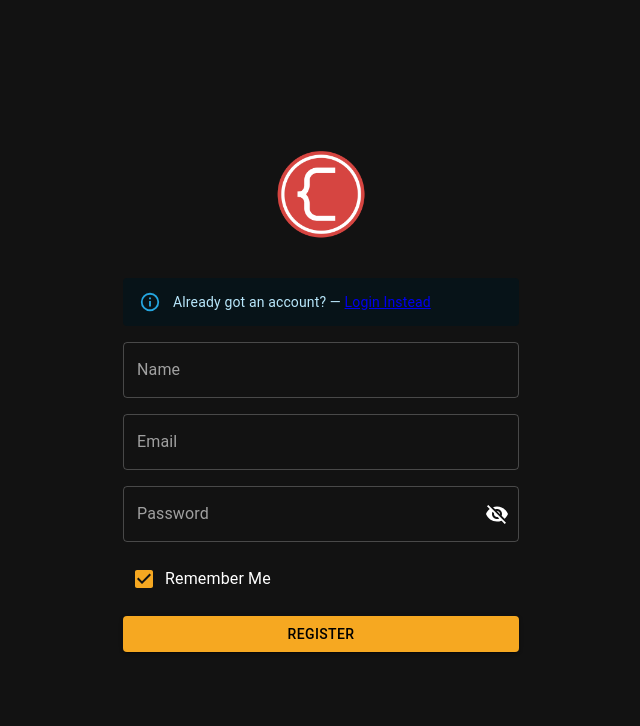
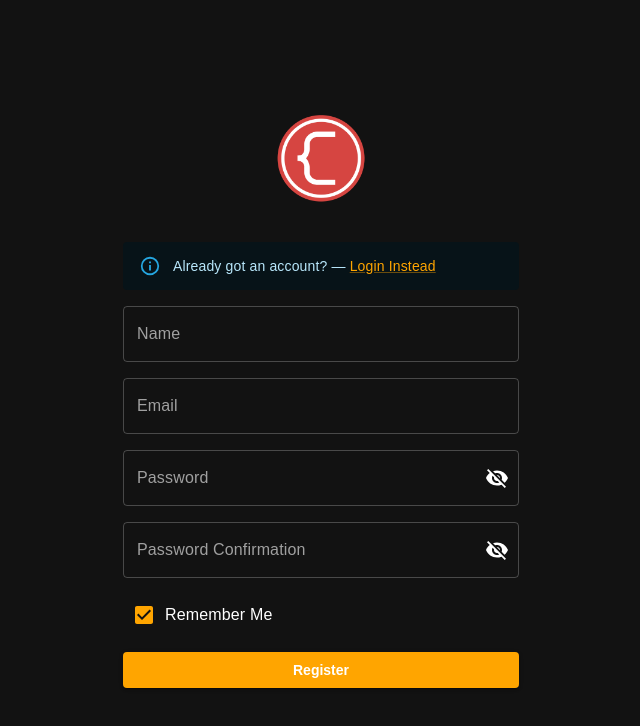
Before and after one commit to BahnMiFPS/codercomm, a React (Create React App) app: page /register in a window 1280 px wide. Shown: the top 726 px of the page, without its empty margins (319-959 px from the left). Built offline with nearby package versions, Linux system fonts and the light colour scheme.

Commit message:
init function

```diff
--- /dev/null
+++ b/src/components/LoadingScreen.js
@@ -0,0 +1,21 @@
+import { Box, CircularProgress } from "@mui/material"
+import React from "react"
+
+function LoadingScreen() {
+	return (
+		<Box
+			sx={{
+				height: "100vh",
+				width: "100%",
+				display: "flex",
+				flexDirection: "column",
+				justifyContent: "center",
+				alignItems: "center",
+			}}
+		>
+			<CircularProgress />
+		</Box>
+	)
+}
+
+export default LoadingScreen
--- a/src/components/form/LoginForm.js
+++ b/src/components/form/FormProvider.js
@@ -8,20 +8,27 @@ import {
 	InputAdornment,
 	Stack,
 	TextField,
+	Link,
 } from "@mui/material"
 import { Visibility, VisibilityOff } from "@mui/icons-material"
 import { useFormik } from "formik"
 import * as Yup from "yup"
-import { Link } from "react-router-dom"
+import { Link as RouterLink } from "react-router-dom"
 import { LoadingButton } from "@mui/lab"
 
-const LoginForm = ({ initialValues, onSubmit, buttonText }) => {
+const FormProvider = ({ initialValues, onSubmit, buttonText }) => {
 	const [showPassword, setShowPassword] = useState(false)
 
 	const handleClickShowPassword = () => {
 		setShowPassword((show) => !show)
 	}
 
+	const [showPasswordConfirmation, setShowPasswordConfirmation] =
+		useState(false)
+
+	const handleClickShowPasswordConfirmation = () => {
+		setShowPasswordConfirmation((show) => !show)
+	}
 	const formik = useFormik({
 		initialValues,
 		validationSchema: Yup.object({
@@ -36,6 +43,12 @@ const LoginForm = ({ initialValues, onSubmit, buttonText }) => {
 				.min(1, "The password must be between 6 and 20 characters")
 				.max(20, "The password must be between 6 and 20 characters")
 				.required("Password is required"),
+			passwordConfirmation:
+				buttonText === "Register"
+					? Yup.string()
+							.required("Please retype your password.")
+							.oneOf([Yup.ref("password")], "Your passwords do not match.")
+					: Yup.string(),
 		}),
 		onSubmit: onSubmit,
 		validateOnChange: false,
@@ -56,7 +69,10 @@ const LoginForm = ({ initialValues, onSubmit, buttonText }) => {
 				{buttonText === "Register" ? (
 					<>
 						<Alert severity="info">
-							Already got an account? — <Link to={"/login"}>Login Instead</Link>
+							Already got an account? —{" "}
+							<Link to={"/login"} component={RouterLink}>
+								Login Instead
+							</Link>
 						</Alert>
 						<TextField
 							error={Boolean(formik.touched.name && formik.errors.name)}
@@ -74,7 +90,10 @@ const LoginForm = ({ initialValues, onSubmit, buttonText }) => {
 					</>
 				) : (
 					<Alert severity="info">
-						Don't have an account? — <Link to={"/register"}>Get Started</Link>
+						Don't have an account? —{" "}
+						<Link component={RouterLink} to={"/register"}>
+							Get Started
+						</Link>
 					</Alert>
 				)}
 				<TextField
@@ -117,6 +136,47 @@ const LoginForm = ({ initialValues, onSubmit, buttonText }) => {
 					id="password"
 					autoComplete="current-password"
 				/>
+				{buttonText === "Register" ? (
+					<TextField
+						error={Boolean(
+							formik.touched.passwordConfirmation &&
+								formik.errors.passwordConfirmation
+						)}
+						onBlur={formik.handleBlur}
+						onChange={formik.handleChange}
+						value={formik.values.passwordConfirmation}
+						helperText={
+							formik.touched.passwordConfirmation &&
+							formik.errors.passwordConfirmation
+						}
+						InputProps={{
+							endAdornment: (
+								<InputAdornment position="end">
+									<IconButton
+										aria-label="toggle password confirmation visibility"
+										onClick={handleClickShowPasswordConfirmation}
+										edge="end"
+									>
+										{showPasswordConfirmation ? (
+											<Visibility />
+										) : (
+											<VisibilityOff />
+										)}
+									</IconButton>
+								</InputAdornment>
+							),
+						}}
+						margin="normal"
+						fullWidth
+						name="passwordConfirmation"
+						label="Password Confirmation"
+						type={showPasswordConfirmation ? "text" : "password"}
+						id="passwordConfirmation"
+						autoComplete="current-password-confirmation"
+					/>
+				) : (
+					<></>
+				)}
 				<FormControlLabel
 					control={
 						<Checkbox
@@ -145,4 +205,4 @@ const LoginForm = ({ initialValues, onSubmit, buttonText }) => {
 	)
 }
 
-export default LoginForm
+export default FormProvider
--- a/src/contexts/AuthContext.js
+++ b/src/contexts/AuthContext.js
@@ -9,6 +9,8 @@ const initialState = {
 }
 const LOGIN_SUCCESS = "AUTH.LOGIN_SUCCESS"
 const REGISTER_SUCCESS = "AUTH.REGISTER_SUCCESS"
+const LOGOUT = "AUTH.LOGOUT"
+const INITIALIZED = "AUTH.INITIALIZED"
 
 function setSession(accessToken) {
 	if (accessToken) {
@@ -21,6 +23,14 @@ function setSession(accessToken) {
 }
 const reducer = (state, action) => {
 	switch (action.type) {
+		case INITIALIZED:
+			const { isAuthenticated, user } = action.payload
+			return {
+				...state,
+				isInitialized: true,
+				isAuthenticated,
+				user,
+			}
 		case LOGIN_SUCCESS:
 			return {
 				...state,
@@ -33,6 +43,13 @@ const reducer = (state, action) => {
 				isAuthenticated: true,
 				user: action.payload.user,
 			}
+
+		case LOGOUT:
+			return {
+				...state,
+				isAuthenticated: false,
+				user: null,
+			}
 		default:
 			return state
 	}
@@ -41,6 +58,43 @@ const AuthContext = createContext({ ...initialState })
 
 function AuthProvider({ children }) {
 	const [state, dispatch] = useReducer(reducer, initialState)
+
+	useEffect(() => {
+		async function init() {
+			try {
+				const accessToken = window.localStorage.getItem("accessToken")
+
+				if (accessToken && isValidToken(accessToken)) {
+					setSession(accessToken)
+
+					const response = await apiService.get("/users/me")
+					const user = response.data
+
+					dispatch({
+						type: INITIALIZED,
+						payload: { isAuthenticated: true, user },
+					})
+				} else {
+					setSession(null)
+
+					dispatch({
+						type: INITIALIZED,
+						payload: { isAuthenticated: false, user: null },
+					})
+				}
+			} catch (error) {
+				console.log(error)
+
+				setSession(null)
+				dispatch({
+					type: INITIALIZED,
+					payload: { isAuthenticated: false, user: null },
+				})
+			}
+		}
+
+		init()
+	}, [])
 
 	const login = async ({ email, password }, callback) => {
 		const response = await apiService.post("/auth/login", { email, password })
@@ -68,12 +122,21 @@ function AuthProvider({ children }) {
 		callback()
 	}
 
+	const logout = async (callback) => {
+		setSession(null)
+
+		dispatch({
+			type: LOGOUT,
+		})
+
+		callback()
+	}
 	return (
 		<AuthContext.Provider
 			value={{
 				...state,
 				login,
-				dispatch,
+				logout,
 				register,
 			}}
 		>
--- a/src/pages/LoginPage.js
+++ b/src/pages/LoginPage.js
@@ -1,7 +1,7 @@
 import { Container } from "@mui/material"
 import React from "react"
 import { useLocation, useNavigate } from "react-router-dom"
-import LoginForm from "../components/form/LoginForm"
+import FormProvider from "../components/form/FormProvider"
 import useAuth from "../hooks/useAuth"
 
 function LoginPage() {
@@ -21,7 +21,7 @@ function LoginPage() {
 
 		try {
 			await auth.login({ email, password }, () => {
-				navigate(from, { replace: true })
+				navigate("/", { replace: true })
 			})
 		} catch (error) {
 			setErrors({ responseError: error.message })
@@ -31,7 +31,7 @@ function LoginPage() {
 	}
 	return (
 		<Container maxWidth="xs">
-			<LoginForm
+			<FormProvider
 				initialValues={initialValues}
 				onSubmit={onSubmit}
 				buttonText="Sign In"
--- a/src/pages/RegisterPage.js
+++ b/src/pages/RegisterPage.js
@@ -1,10 +1,10 @@
 import { Container } from "@mui/material"
 import React from "react"
 import { useLocation, useNavigate } from "react-router-dom"
-import LoginForm from "../components/form/LoginForm"
+import FormProvider from "../components/form/FormProvider"
 import useAuth from "../hooks/useAuth"
 
-function LoginPage() {
+function RegisterPage() {
 	let location = useLocation()
 	let navigate = useNavigate()
 
@@ -13,16 +13,16 @@ function LoginPage() {
 		name: "",
 		email: "",
 		password: "",
+		passwordConfirmation: "",
 		remember: true,
 	}
 
 	const onSubmit = async (values, { setErrors, setSubmitting }) => {
-		const from = location.state?.from?.pathname || "/"
 		let { name, email, password } = values
 
 		try {
 			await auth.register({ name, email, password }, () => {
-				navigate(from, { replace: true })
+				navigate("/", { replace: true })
 			})
 		} catch (error) {
 			setErrors({ responseError: error.message })
@@ -32,7 +32,7 @@ function LoginPage() {
 	}
 	return (
 		<Container maxWidth="xs">
-			<LoginForm
+			<FormProvider
 				initialValues={initialValues}
 				onSubmit={onSubmit}
 				buttonText="Register"
@@ -41,4 +41,4 @@ function LoginPage() {
 	)
 }
 
-export default LoginPage
+export default RegisterPage
--- a/src/routes/AuthRequire.js
+++ b/src/routes/AuthRequire.js
@@ -1,11 +1,16 @@
 import { replace } from "lodash"
-import React from "react"
+import React, { useEffect } from "react"
 import { Navigate, useLocation, useNavigate } from "react-router-dom"
+import LoadingScreen from "../components/LoadingScreen"
 import useAuth from "../hooks/useAuth"
 
 function AuthRequire({ children }) {
 	const { isInitialized, isAuthenticated } = useAuth()
 	const location = useLocation()
+
+	if (!isInitialized) {
+		return <LoadingScreen />
+	}
 
 	if (!isAuthenticated) {
 		return <Navigate to="/login" state={{ from: location }} replace />
--- a/src/themes/theme.js
+++ b/src/themes/theme.js
@@ -1,21 +1,108 @@
-// src/theme.js
-import { createTheme } from "@mui/material"
+import { createTheme } from "@mui/material/styles"
 
 const theme = createTheme({
 	palette: {
 		mode: "dark",
 		primary: {
-			main: "#f6a821",
-			contrastText: "#000",
+			main: "#FFA500",
 		},
-
+		secondary: {
+			main: "#008CBA",
+		},
 		background: {
 			default: "#121212",
 			paper: "#1e1e1e",
 		},
 		text: {
-			primary: "#fff",
+			primary: "#FFFFFF",
 			secondary: "#a0a0a0",
+		},
+	},
+	typography: {
+		fontFamily: "'Montserrat', sans-serif",
+		h1: {
+			fontSize: "3rem",
+			fontWeight: 600,
+			lineHeight: 1.2,
+			letterSpacing: "-0.01562em",
+		},
+		h2: {
+			fontSize: "2.5rem",
+			fontWeight: 500,
+			lineHeight: 1.2,
+			letterSpacing: "-0.00833em",
+		},
+		h3: {
+			fontSize: "2rem",
+			fontWeight: 400,
+			lineHeight: 1.2,
+			letterSpacing: "0em",
+		},
+		h4: {
+			fontSize: "1.5rem",
+			fontWeight: 400,
+			lineHeight: 1.2,
+			letterSpacing: "0.00735em",
+		},
+		h5: {
+			fontSize: "1.25rem",
+			fontWeight: 400,
+			lineHeight: 1.2,
+			letterSpacing: "0em",
+		},
+		h6: {
+			fontSize: "1rem",
+			fontWeight: 400,
+			lineHeight: 1.2,
+			letterSpacing: "0.0075em",
+		},
+		body1: {
+			fontSize: "1rem",
+			fontWeight: 400,
+			lineHeight: 1.5,
+			letterSpacing: "0.00938em",
+		},
+		button: {
+			textTransform: "none",
+			fontWeight: 700,
+		},
+	},
+	components: {
+		MuiButton: {
+			styleOverrides: {
+				contained: {
+					backgroundColor: "#FFA500",
+					color: "#FFFFFF",
+					"&:hover": {
+						backgroundColor: "#FFC107",
+					},
+				},
+			},
+		},
+		MuiIconButton: {
+			styleOverrides: {
+				root: {
+					color: "#FFFFFF",
+					"&:hover": {
+						backgroundColor: "#FFA500",
+					},
+				},
+			},
+		},
+		MuiPaper: {
+			styleOverrides: {
+				root: {
+					backgroundColor: "#121212",
+				},
+				MuiAlert: {
+					styleOverrides: {
+						root: {
+							backgroundColor: "#FFA500",
+							color: "#FFFFFF",
+						},
+					},
+				},
+			},
 		},
 	},
 })
```
Also changed, not shown: src/components/form/RegisterForm.js (deleted, +0 -151 lines).
